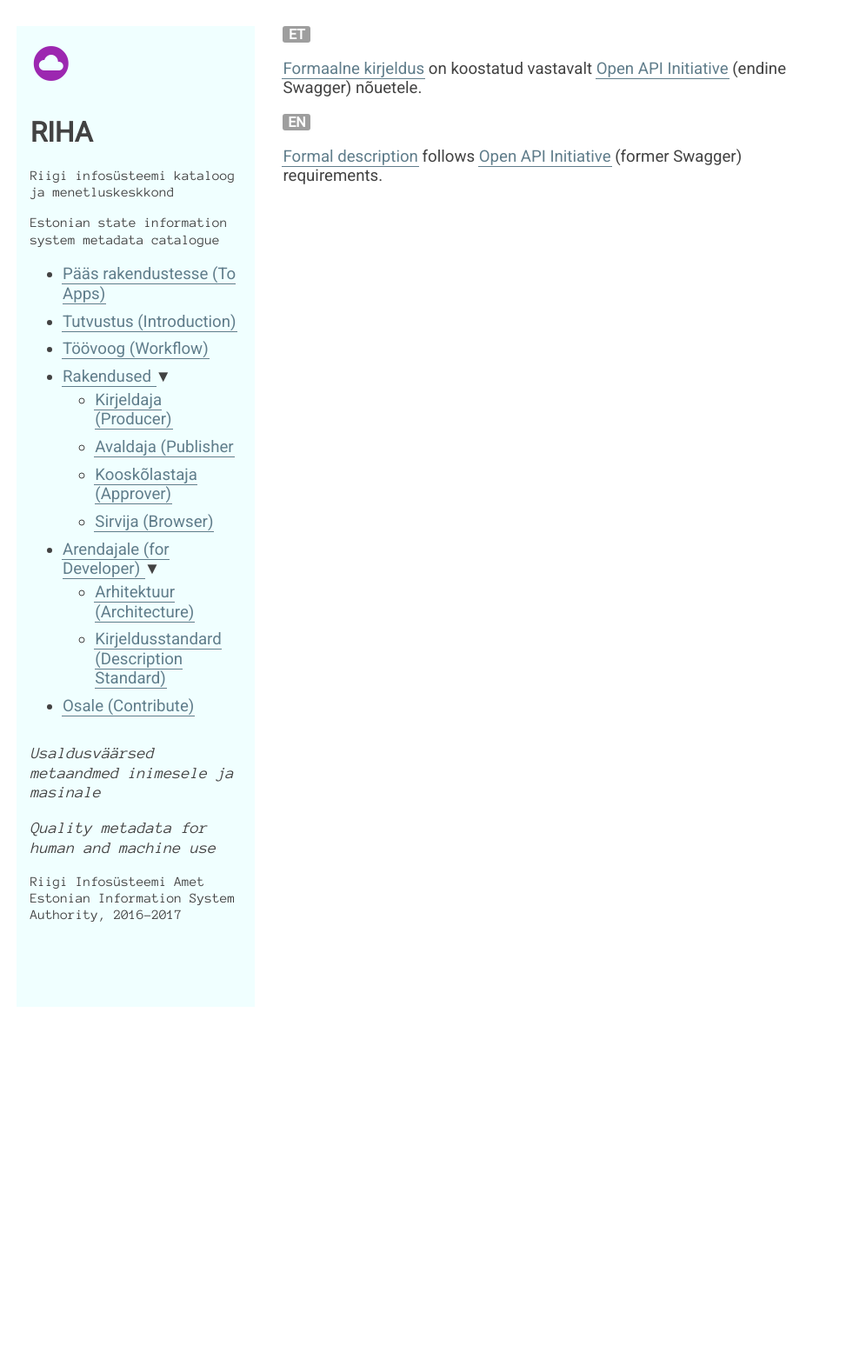
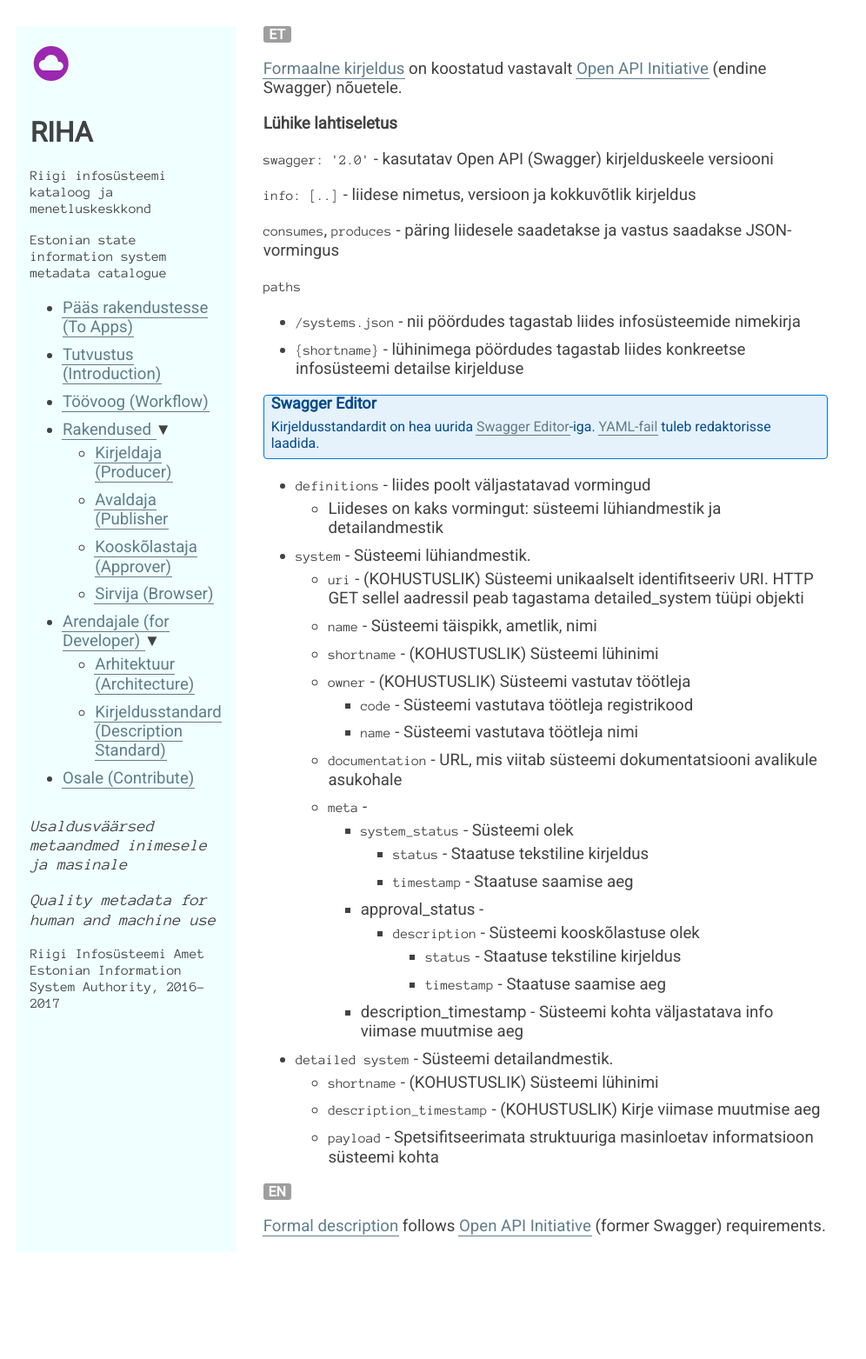
Before and after one commit to e-gov/RIHA-Index, a Jekyll site: the page built from Kirjeldusstandard.md, in a window 1280 px wide. Shown: the whole page at 87% size, without its empty margins (0-996 px from the left). Built offline with Jekyll 4.4.1, drawn with Linux system fonts in a browser that asks for light colours; before the commit the page ends 1282 px from its top, so only the background shows below that.

Commit message:
Lisandus

```diff
--- a/Kirjeldusstandard.md
+++ b/Kirjeldusstandard.md
@@ -9,6 +9,53 @@ permalink: Kirjeldusstandard
 
 [Formaalne kirjeldus](https://github.com/e-gov/RIHA-API/blob/master/RIHA-API.yaml) on koostatud vastavalt [Open API Initiative](https://www.openapis.org/) (endine Swagger) nõuetele.
 
+## Lühike lahtiseletus
+
+`swagger: '2.0'` - kasutatav Open API (Swagger) kirjelduskeele versiooni
+
+`info: [..]` - liidese nimetus, versioon ja kokkuvõtlik kirjeldus
+
+`consumes`, `produces` - päring liidesele saadetakse ja vastus saadakse JSON-vormingus
+
+`paths`
+
+- `/systems.json` - nii pöördudes tagastab liides infosüsteemide nimekirja
+- `{shortname}` - lühinimega pöördudes tagastab liides konkreetse infosüsteemi detailse kirjelduse
+
+<div class='block__note'>
+  <p class='block__note--heading'>Swagger Editor</p>
+  <p>
+    Kirjeldusstandardit on hea uurida <a href='http://editor.swagger.io/#/'>Swagger Editor</a>-iga. <a href='https://raw.githubusercontent.com/e-gov/RIHA-API/master/RIHA-API.yaml'>YAML-fail</a> tuleb redaktorisse laadida.
+  </p>
+</div>
+
+- `definitions` - liides poolt väljastatavad vormingud
+  - Liideses on kaks vormingut: süsteemi lühiandmestik ja detailandmestik
+
+- `system` - Süsteemi lühiandmestik.
+  - `uri` - (KOHUSTUSLIK) Süsteemi unikaalselt identifitseeriv URI. HTTP GET sellel aadressil peab tagastama detailed_system tüüpi objekti
+  - `name` - Süsteemi täispikk, ametlik, nimi
+  - `shortname` - (KOHUSTUSLIK) Süsteemi lühinimi
+  - `owner` - (KOHUSTUSLIK) Süsteemi vastutav töötleja
+    - `code` - Süsteemi vastutava töötleja registrikood
+    - `name` - Süsteemi vastutava töötleja nimi
+  - `documentation` - URL, mis viitab süsteemi dokumentatsiooni avalikule asukohale
+  - `meta` -
+    - `system_status` - Süsteemi olek
+      - `status` - Staatuse tekstiline kirjeldus
+      - `timestamp` - Staatuse saamise aeg
+    - approval_status -
+      - `description` - Süsteemi kooskõlastuse olek
+        - `status` - Staatuse tekstiline kirjeldus
+        - `timestamp` - Staatuse saamise aeg
+    - description_timestamp - Süsteemi kohta väljastatava info viimase muutmise aeg
+
+- `detailed system` - Süsteemi detailandmestik.
+  - `shortname` - (KOHUSTUSLIK) Süsteemi lühinimi
+  - `description_timestamp` - (KOHUSTUSLIK) Kirje viimase muutmise aeg
+  - `payload` - Spetsifitseerimata struktuuriga masinloetav informatsioon süsteemi kohta
+
+
 {% include EN.html %}
 
 [Formal description](https://github.com/e-gov/RIHA-API/blob/master/RIHA-API.yaml) follows [Open API Initiative](https://www.openapis.org/) (former Swagger) requirements.
--- a/css/IT.css
+++ b/css/IT.css
@@ -14,6 +14,72 @@
   background-color: Azure;
 }
 
+/* ---- Blocks ---- */
+.block__note {
+	border-color:#0074d9;
+	background-color:#e5f1fb;
+	color:#004b8d;
+	padding:0 8px;
+	border:1px solid #0074d9;
+	border-radius:4px;
+	font-size:85%;
+	margin-bottom:5px;
+}
+.block__note > p {
+	margin:0 0 8px 0
+}
+.block__note--heading {
+	font-weight:600;
+	margin-top:8px;
+	line-height:1;
+	font-size:18px
+}
+.block__tip {
+	border-color:#cab918;
+	background-color:#f9f8e7;
+	color:#837810;
+	padding:0 8px;
+	border:1px solid #cab918;
+	border-radius:4px;
+	font-size:85%;
+	margin-bottom:5px;
+}
+.block__tip > p {
+	margin:0 0 8px 0
+}
+.block__tip--heading {
+	font-weight:600;
+	margin-top:8px;
+	line-height:1;
+	font-size:18px
+}
+.block__warning {
+	border-color:#ff851b;
+	background-color:#fff2e8;
+	color:#b75500;
+	padding:0 8px;
+	border:1px solid #ff851b;
+	border-radius:4px;
+	font-size:85%;
+	margin-bottom:5px;
+}
+.block__warning > p {
+	margin:0 0 8px 0
+}
+.block__warning--heading {
+	font-weight:600;
+	margin-top:8px;
+	line-height:1;
+	font-size:18px
+}
+.block__lead {
+	font-size:20px;
+}
+.block__lead > p {
+	margin-top:0
+}
+
+/* ---- ---- */
 
 .lyliti {
   cursor: pointer;
```
